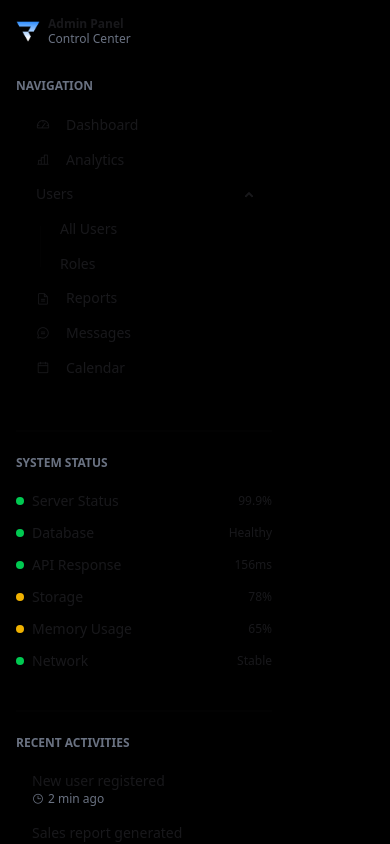
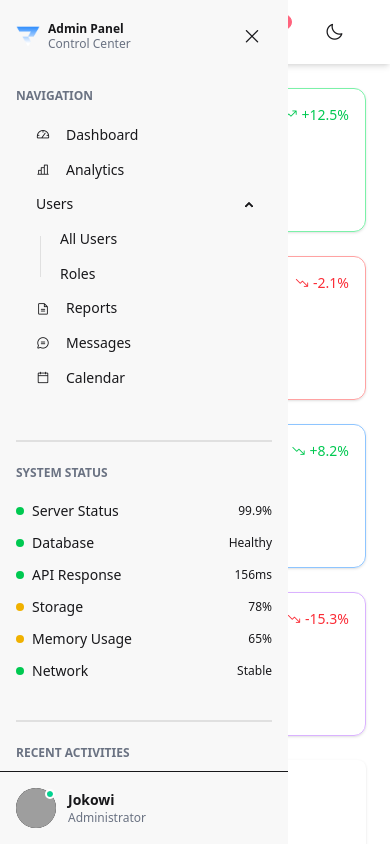
Before and after one commit to skript023/admin-quantum, a Vue app: page /dashboard in a window 390 px wide. Shown: the top 844 px of the page. Built offline with nearby package versions, Linux system fonts and the light colour scheme; no server answers; grey boxes are pictures that could not be loaded.

Commit message:
fix responsive

```diff
--- a/src/components/Navigation.vue
+++ b/src/components/Navigation.vue
@@ -1,21 +1,23 @@
 <template>
     <div class="flex">
       <!-- Sidebar -->
-        <aside
-            :class="[
-                'fixed z-40 top-0 left-0 w-72 bg-base text-base-content p-4 flex flex-col justify-between transition-transform duration-300 ease-in-out',
-                'overflow-y-auto max-h-screen', // ✅ Tambahkan ini
-                isDrawerOpen ? 'translate-x-0' : '-translate-x-full'
-            ]"
-            >
+      <aside :class="[ 'fixed top-0 left-0 z-40 h-[100dvh] w-72 bg-base-200 text-base-content flex flex-col transition-transform duration-300 ease-in-out', isDrawerOpen ? 'translate-x-0' : '-translate-x-full']">
             <!-- Top Navigation -->
-            <div>
-                <div class="flex items-center space-x-2 mb-6">
-                    <img src="/logo.png" alt="Logo" class="w-6 h-6" />
-                    <div>
-                        <h3 class="font-semibold leading-tight">Admin Panel</h3>
-                        <p class="text-gray-500 leading-tight">Control Center</p>
+            <div class="flex-1 overflow-y-auto p-4">
+                <div class="flex items-center justify-between mb-6">
+                    <!-- Logo + Nama -->
+                    <div class="flex items-center space-x-2">
+                        <img src="/logo.png" alt="Logo" class="w-6 h-6" />
+                        <div>
+                            <h3 class="font-semibold leading-tight">Admin Panel</h3>
+                            <p class="text-gray-500 leading-tight">Control Center</p>
+                        </div>
                     </div>
+
+                    <!-- Tombol Close -->
+                    <button v-if="isDrawerOpen"  @click="isDrawerOpen = false" class="btn btn-square btn-ghost">
+                        <i class="ph ph-x text-xl"></i>
+                    </button>
                 </div>
 
                 <div class="mt-8">
@@ -116,7 +118,7 @@
             <!-- Recent Activities -->
 
             <!-- USER PROFILE -->
-            <div class="mt-6 border-t pt-4 min-h-full min-w-full">
+            <div class="border-t p-4">
                 <div class="flex items-center space-x-3">
                     <div class="avatar avatar-online">
                         <div class="w-10 rounded-full bg-neutral text-neutral-content flex items-center justify-center">
@@ -132,11 +134,11 @@
         </aside>
 
         <!-- Overlay for mobile -->
-        <div
-            class="fixed inset-0 bg-black bg-opacity-50 z-30 lg:hidden"
+        <!-- <div
+            class="fixed inset-0 bg-opacity-50 z-50 lg:hidden transition-all duration-300"
             v-show="isDrawerOpen"
             @click="isDrawerOpen = false"
-        ></div>
+        ></div> -->
 
       <!-- MAIN CONTENT -->
         <div
@@ -146,10 +148,11 @@
             ]"
             >
             <!-- HEADER -->
-            <header class="navbar bg-base-100 shadow-md px-4">
-                <div class="flex-none mr-5">
+            <header class="navbar shadow-md px-4">
+                <div class="flex-none mr-5" v-if="!isDrawerOpen">
                     <button @click="toggleDrawer" class="btn btn-square btn-ghost">
-                    <i :class="isDrawerOpen ? 'ph ph-x text-xl' : 'ph ph-list text-xl'"></i>
+                    <i :class="'ph ph-list text-xl'"></i>
+                    <!-- !isDrawerOpen ? 'ph ph-x text-xl' : 'ph ph-list text-xl' -->
                     </button>
                 </div>
                 <div class="flex-1">
@@ -166,7 +169,6 @@
                             <span class="badge badge-xs badge-error indicator-item"></span>
                         </div>
                         </label>
-
                         <!-- Dropdown Content -->
                         <div tabindex="0" class="mt-3 z-[1] card card-compact dropdown-content w-80 bg-base-100 shadow-lg">
                             <div class="card-body">
@@ -225,6 +227,11 @@
                         </div>
                     </div>
                 </div>
+                <!-- Dark mode toggle -->
+                <button @click="isDark = !isDark" class="btn btn-ghost btn-circle mx-5">
+                    <i v-if="isDark" class="ph ph-sun text-xl"></i>
+                    <i v-else class="ph ph-moon text-xl"></i>
+                </button>
             </header>
 
             <!-- CONTENT (unchanged) -->
@@ -236,13 +243,19 @@
 </template>
 
 <script setup lang="ts">
-import { onMounted, ref } from 'vue'
+import { onMounted, ref, watch } from 'vue'
 import { Chart, registerables } from 'chart.js'
 import Sidebar from './Sidebar.vue'
 
 Chart.register(...registerables)
 
 const isDrawerOpen = ref(true)
+const isDark = ref(false)
+
+watch(isDark, (val) => {
+    document.documentElement.setAttribute('data-theme', val ? 'dark' : 'light')
+    localStorage.setItem('theme', val ? 'dark' : 'light')
+})
 
 function toggleDrawer() {
     isDrawerOpen.value = !isDrawerOpen.value
--- a/src/modules/home/Home.vue
+++ b/src/modules/home/Home.vue
@@ -26,7 +26,7 @@ const goBackToMenu = () => {
 <template>
     <Navigation>
         <div class="grid grid-cols-1 md:grid-cols-2 lg:grid-cols-4 gap-6 mb-6">
-            <div class="p-4 border border-green-300 rounded-xl shadow-sm bg-white">
+            <div class="p-4 border border-green-300 rounded-xl shadow-sm bg-base">
                 <div class="flex justify-between items-start">
                     <!-- Icon box -->
                     <div class="bg-green-50 text-green-600 p-2 rounded-lg">
@@ -41,7 +41,7 @@ const goBackToMenu = () => {
 
                 <!-- Stat value -->
                 <div class="mt-4">
-                    <h3 class="text-lg font-semibold text-gray-800">2,345</h3>
+                    <h3 class="text-lg font-semibold">2,345</h3>
                     <p class="text-sm text-green-500 mt-1">New Orders</p>
                 </div>
             </div>
@@ -60,7 +60,7 @@ const goBackToMenu = () => {
 
                 <!-- Stat value -->
                 <div class="mt-4">
-                    <h3 class="text-lg font-semibold text-gray-800">2,345</h3>
+                    <h3 class="text-lg font-semibold">2,345</h3>
                     <p class="text-sm text-red-500 mt-1">Bounce Rate</p>
                 </div>
             </div>
@@ -79,7 +79,7 @@ const goBackToMenu = () => {
 
                 <!-- Stat value -->
                 <div class="mt-4">
-                    <h3 class="text-lg font-semibold text-gray-800">1,234</h3>
+                    <h3 class="text-lg font-semibold">1,234</h3>
                     <p class="text-sm text-blue-500 mt-1">User Registrations</p>
                 </div>
             </div>
@@ -98,7 +98,7 @@ const goBackToMenu = () => {
 
                 <!-- Stat value -->
                 <div class="mt-4">
-                    <h3 class="text-lg font-semibold text-gray-800">12,456</h3>
+                    <h3 class="text-lg font-semibold">12,456</h3>
                     <p class="text-sm text-purple-500 mt-1">Unique Visitors</p>
                 </div>
             </div>
```
